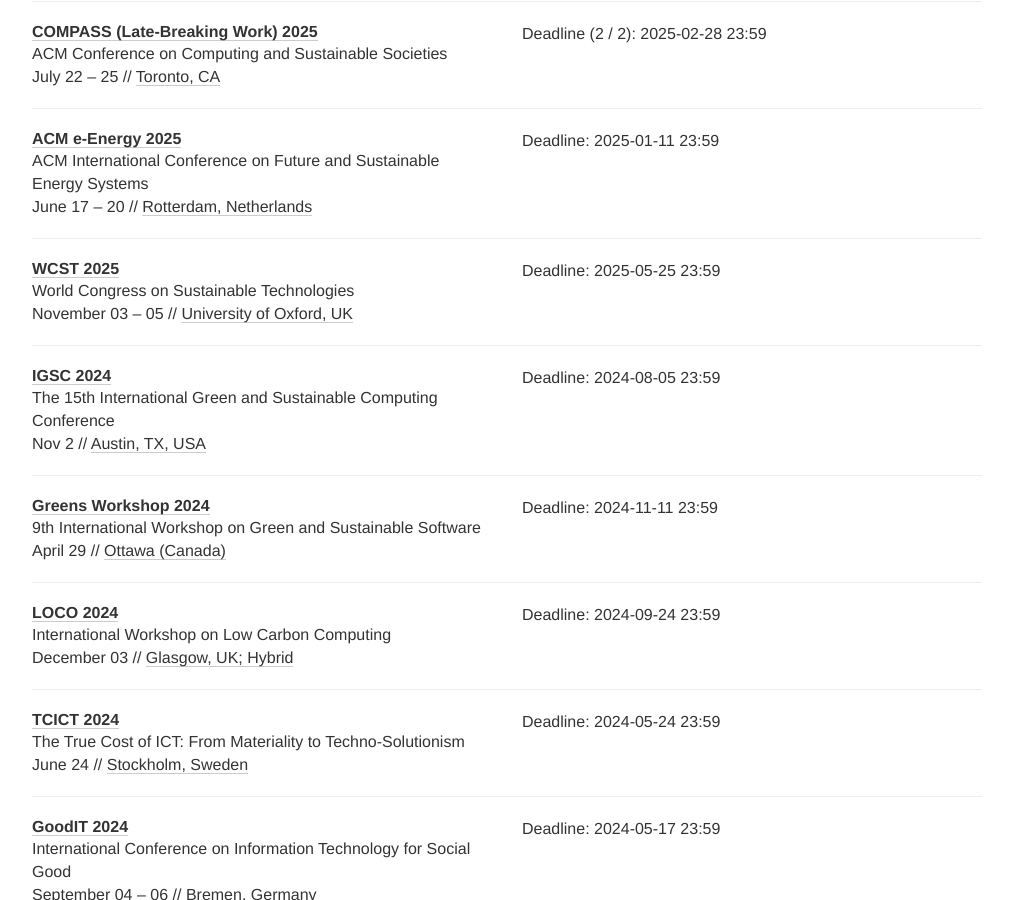
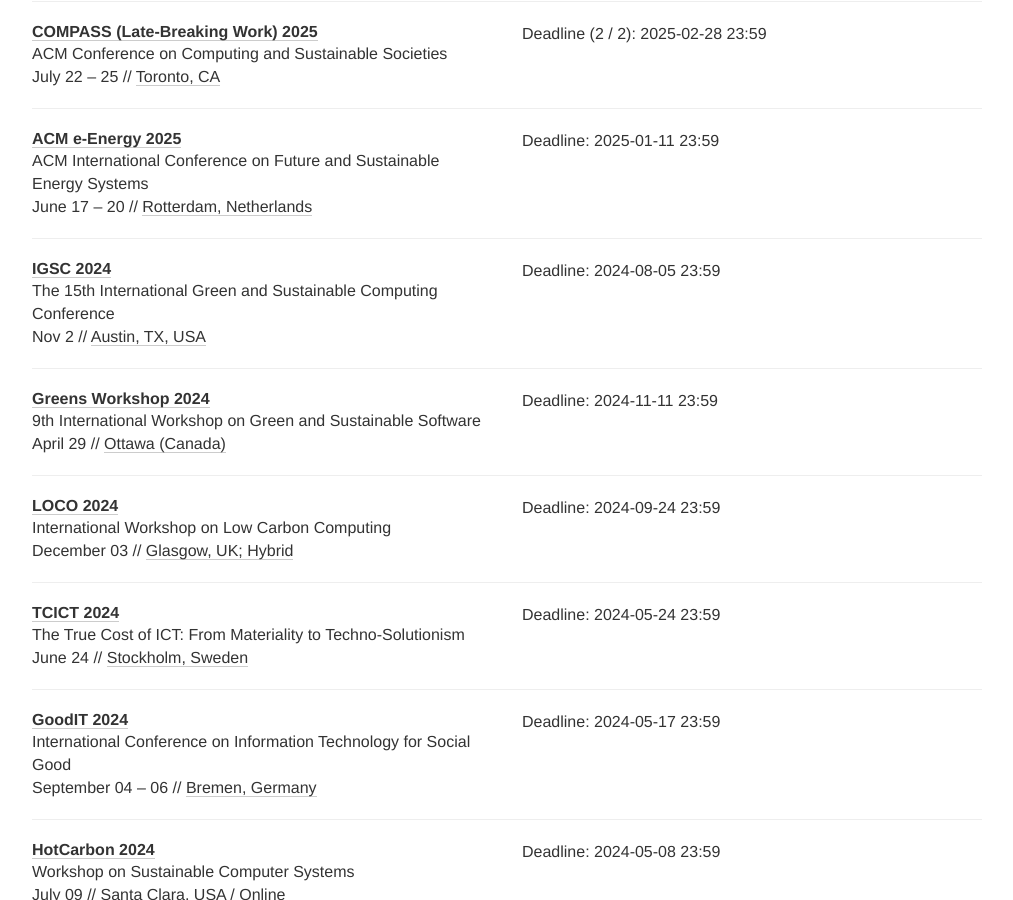
Before and after one commit to responsible-computing/responsible-computing.github.io, a Jekyll site: the page built from index.html, in a window 1280 px wide and 900 px high, scrolled down 1023 px. Shown: the whole window, without its empty margins (133-1146 px from the left). Built offline with Jekyll 4.4.1, drawn with Linux system fonts in a browser that asks for light colours; nearby versions of some CDN libraries; comment, search, counter and statistics services are not loaded.

Commit message:
Kicked out WCST. Doesn't seem to be a serious event.

```diff
--- a/_data/conferences.yml
+++ b/_data/conferences.yml
@@ -73,17 +73,6 @@
     - "2025-01-11 23:59"
   place: Rotterdam, Netherlands
   tags: [HARD, SOFT, HUCO, ETPO, CONF]
-
-- name: WCST
-  year: 2025
-  date: "November 03 – 05"
-  description: "World Congress on Sustainable Technologies"
-  link: https://www.wcst.org/
-  deadline:
-    - "2025-05-25 23:59"
-  place: University of Oxford, UK
-  tags: [HARD, SOFT, HUCO, ETPO, CONF]
-
 
 
 
```
